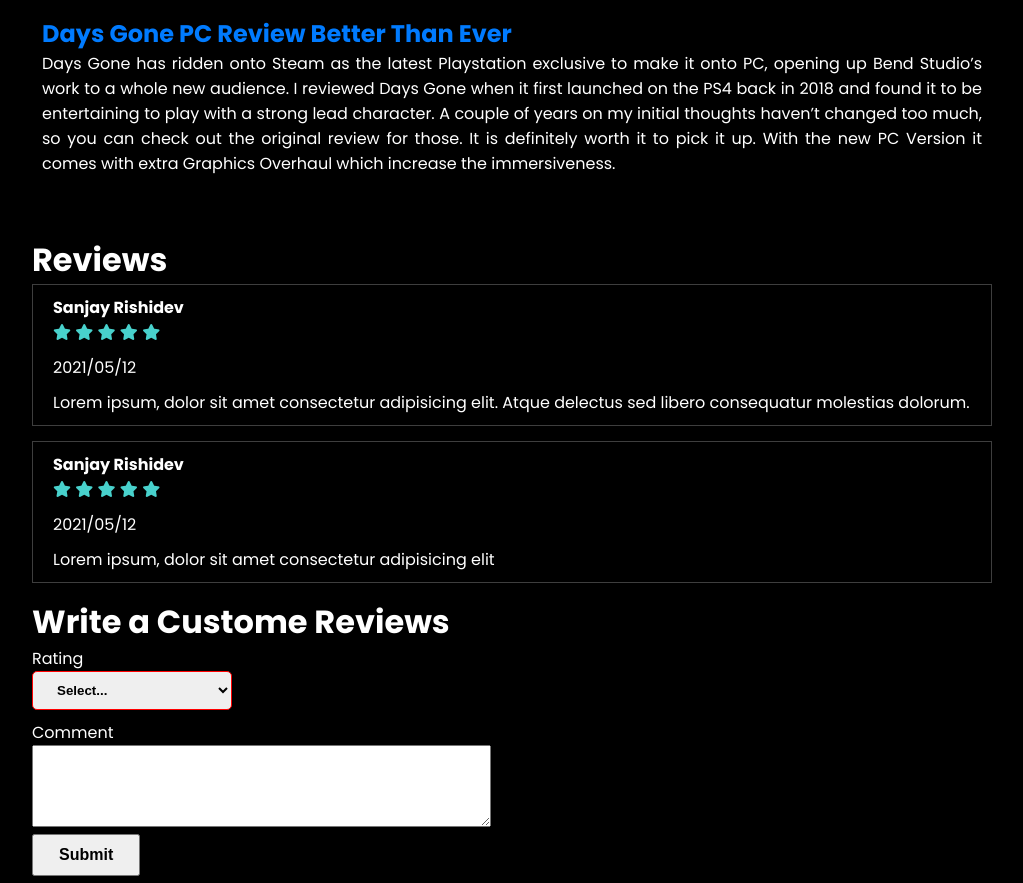
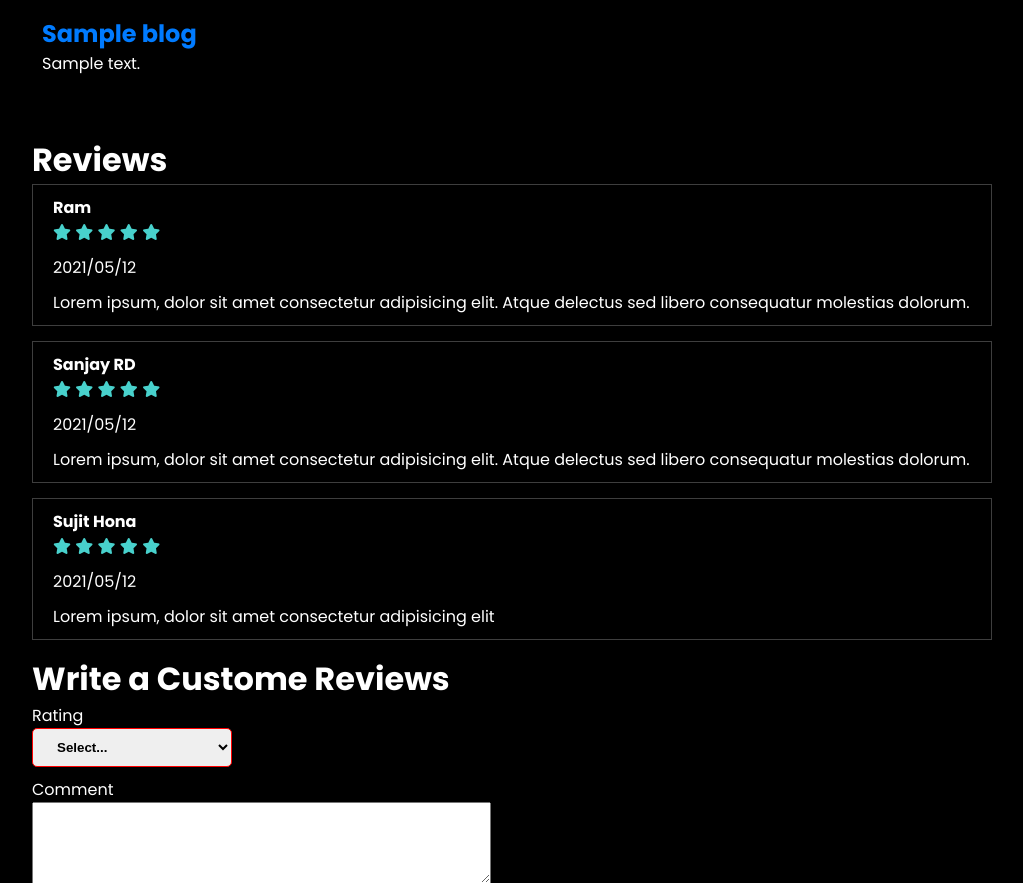
Before and after one commit to Sanjay-RD/Game-Store, a Django app: template app/templates/blogs/blog.html in a window 1280 px wide. Shown: the part 594-1477 px from the top of the page, without its empty margins (128-1151 px from the left). Run offline with Django 3.2, Linux system fonts and the light colour scheme; the template is opened without the code that fills it: most values are stand-ins (such as "Sample title", 1, 10 or a date in 2020); grey boxes marked "Sample" are stand-in pictures; data that the repository does not hold is empty; some libraries are stand-ins or nearby versions.

Commit message:
Making Blog/Blogs Dynamic

```diff
--- a/app/templates/blogs/blog.html
+++ b/app/templates/blogs/blog.html
@@ -8,26 +8,24 @@
     <button class="sumbit-btn">
       <a href="{% url 'blogs' %}">Back</a>
     </button>
-    <div class="single-blog single-blog-detail" style="margin-bottom: 50px">
-      <p class="blog-meta">By Admin <span>June 4, 2021</span></p>
-      <img src="{% static 'images/blog/DG1.jpg' %}" />
-      <h2>Days Gone PC Review Better Than Ever</h2>
-      <p class="blog-text">
-        Days Gone has ridden onto Steam as the latest Playstation exclusive to
-        make it onto PC, opening up Bend Studio’s work to a whole new audience.
-        I reviewed Days Gone when it first launched on the PS4 back in 2018 and
-        found it to be entertaining to play with a strong lead character. A
-        couple of years on my initial thoughts haven’t changed too much, so you
-        can check out the original review for those. It is definitely worth it
-        to pick it up. With the new PC Version it comes with extra Graphics
-        Overhaul which increase the immersiveness.
-      </p>
-    </div>
+    {% if blog %}
+      <div class="single-blog single-blog-detail" style="margin-bottom: 50px">
+        <p class="blog-meta">By {{ blog.user_name }} <span>{{ blog.published_date }}</span></p>
+        <img src="{{ blog.blogImage.url }}" />
+        <h2>{{ blog.blogTitle }}</h2>
+        <p class="blog-text">
+          {{ blog.blogDescription | safe }}
+        </p>
+      </div>
+    {% else %}
+      <p>No Blogs</p>
+    {% endif %}
+
     <div class="custome-reviews">
       <div class="reviews-output">
         <h1>Reviews</h1>
         <div class="reviews-box">
-          <h4>Sanjay Rishidev</h4>
+          <h4>Ram</h4>
           <div class="rating">
             <i class="fa fa-star"></i>
             <i class="fa fa-star"></i>
@@ -42,7 +40,22 @@
           </p>
         </div>
         <div class="reviews-box">
-          <h4>Sanjay Rishidev</h4>
+          <h4>Sanjay RD</h4>
+          <div class="rating">
+            <i class="fa fa-star"></i>
+            <i class="fa fa-star"></i>
+            <i class="fa fa-star"></i>
+            <i class="fa fa-star"></i>
+            <i class="fa fa-star"></i>
+          </div>
+          <p class="date">2021/05/12</p>
+          <p class="comments">
+            Lorem ipsum, dolor sit amet consectetur adipisicing elit. Atque
+            delectus sed libero consequatur molestias dolorum.
+          </p>
+        </div>
+        <div class="reviews-box">
+          <h4>Sujit Hona</h4>
           <div class="rating">
             <i class="fa fa-star"></i>
             <i class="fa fa-star"></i>
```
Also changed, not shown: app/blogs/views.py (+12 -3 lines), app/templates/blogs/blogs.html (+12 -66 lines).
